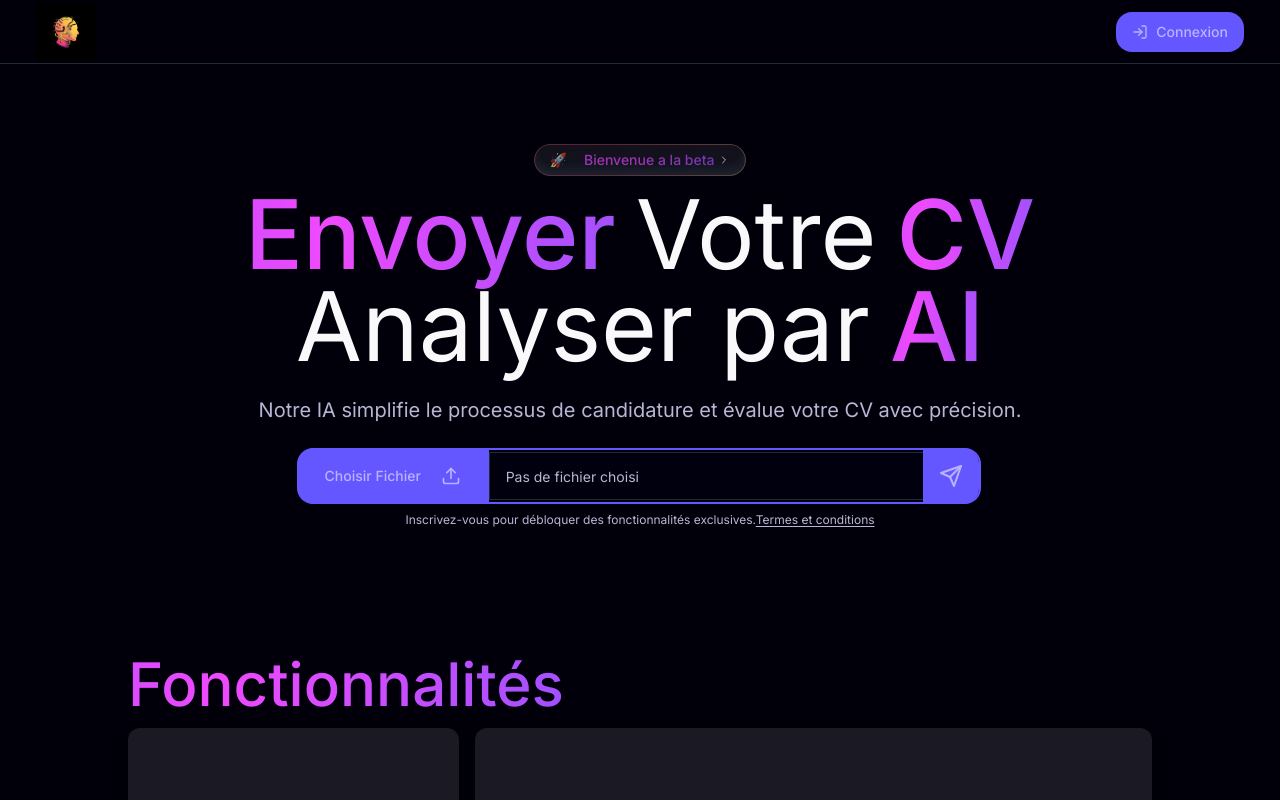
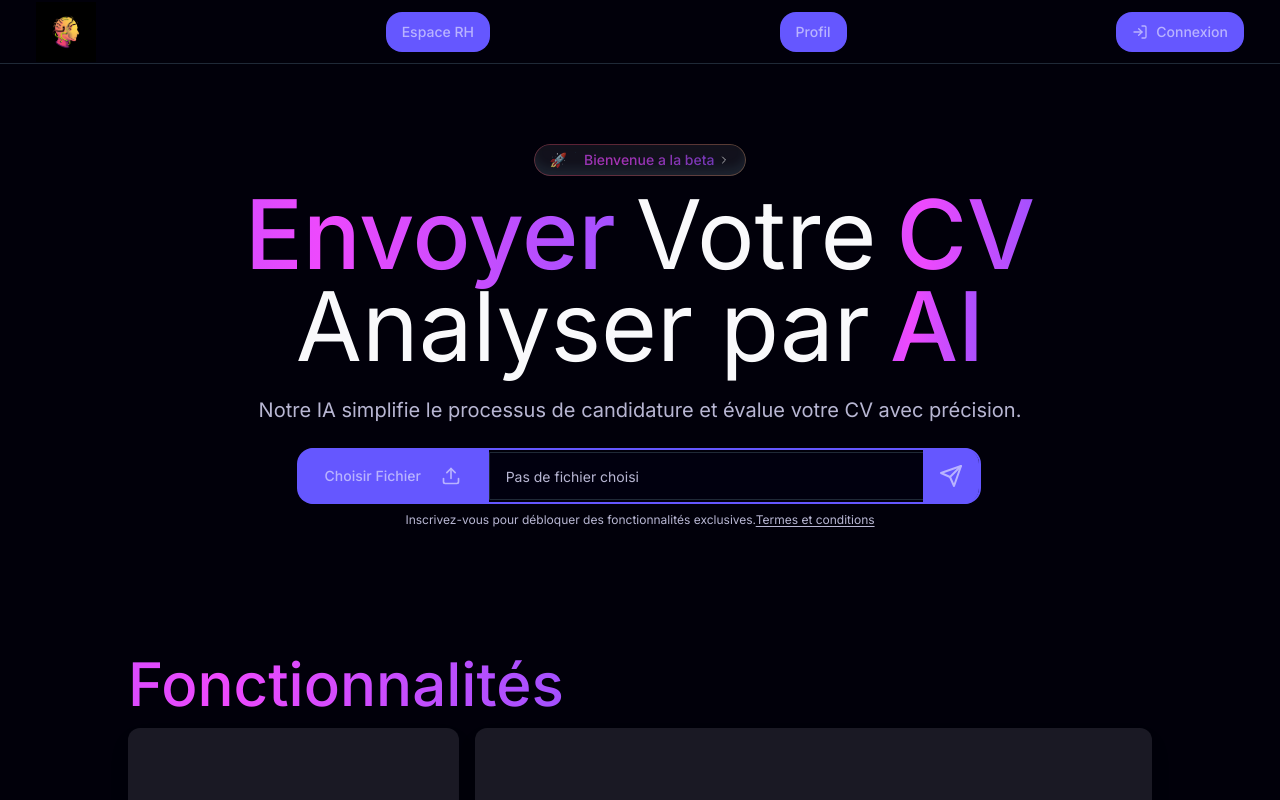
Before and after one commit to Tommm77/RHAI, a Next.js app in the folder front/: page / in a window 1280 px wide. Shown: the top 800 px of the page. Built offline with nearby package versions, Linux system fonts and the light colour scheme.

Commit message:
front: add all navbar menu

```diff
--- a/front/components/HomePage/components/LoginModal.tsx
+++ b/front/components/HomePage/components/LoginModal.tsx
@@ -19,7 +19,7 @@ export function LoginModal() {
         <Button color="primary" className="rounded-2xl">
           <LogIn size={16} />
           <p className="ml-2">Connexion</p>
-          </Button>
+        </Button>
       </DialogTrigger>
       <DialogContent className="sm:max-w-[425px]">
         <DialogHeader>
--- a/front/components/HomePage/components/Navbar.tsx
+++ b/front/components/HomePage/components/Navbar.tsx
@@ -1,5 +1,7 @@
 import Image from "next/image";
 import { LoginModal } from "./LoginModal";
+import {LogIn} from "lucide-react";
+import {Button} from "@/components/ui/button";
 
 
 export const Navbar = () => {
@@ -10,8 +12,20 @@ export const Navbar = () => {
                     <Image src="/assets/logo2.png" width="60" height="60" alt="logo"/>
                 </div>
 
+                <div className="flex space-x-5 items-center ml-5">
+                    <Button className="rounded-2xl">
+                      <p>Espace RH</p>
+                    </Button>
+                </div>
+
+                <div className="flex space-x-5 items-center ml-5">
+                    <Button className="rounded-2xl">
+                      <p>Profil</p>
+                    </Button>
+                </div>
+
                 <div className="flex gap-4 mr-5">
-                    <LoginModal />
+                    <LoginModal/>
                 </div>
             </div>
         </div>
```
